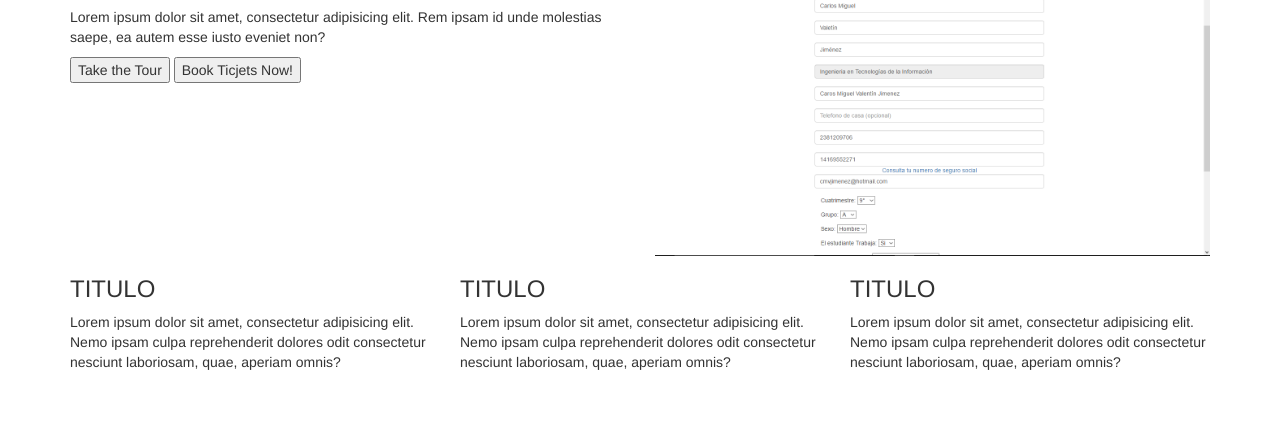
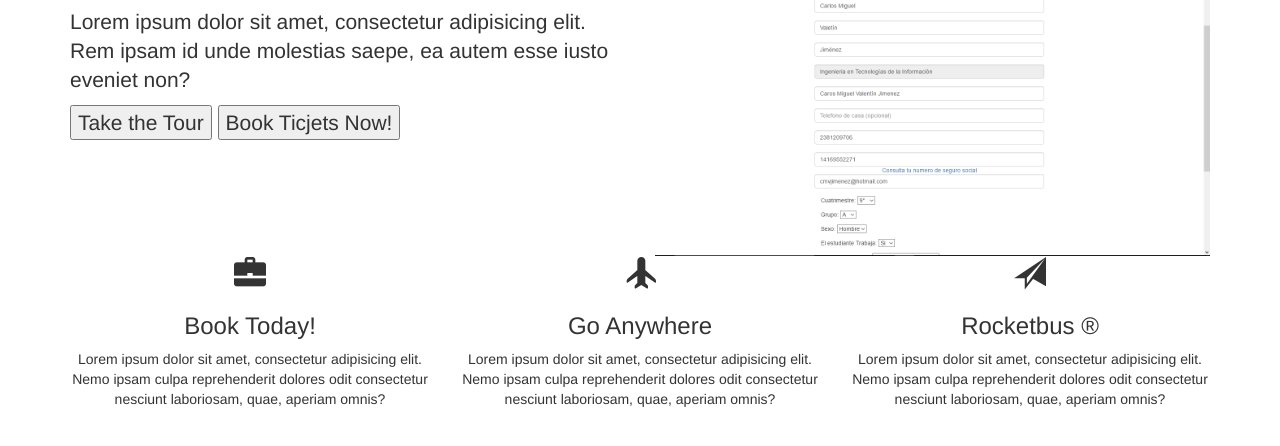
Before and after one commit to CarlosVJ/ProjectOne, a website: page index.html in a window 1280 px wide. Shown: the part 126-572 px from the top of the page. Drawn offline with Linux system fonts and the light colour scheme.

Commit message:
19/05/17

```diff
--- a/index.html
+++ b/index.html
@@ -5,39 +5,43 @@
 
   <title>BOOTSTRAP</title>
   <link rel="stylesheet" href="bower_components/bootstrap/dist/css/bootstrap.css">
+  <link rel="stylesheet" href="bower_components/bootstrap/dist/css/style.css">
 </head>
 <body>
 
   <div class="container">
     <div class="row">
-      <div class="col-md-12">
+      <div class="col-sm-12">
         <h1>Lorem ipsum dolor sit amet, consectetur adipisicing elit. Quasi, soluta.</h1>
       </div>
     </div>
   <div class="row">
-    <div class="col-md-6">
+    <div class="col-sm-6 lead ">
 
       <h2>Book Today</h2>
       <p>Lorem ipsum dolor sit amet, consectetur adipisicing elit. Rem ipsam id unde molestias saepe, ea autem esse iusto eveniet non?</p>
       <button type=button>Take the Tour</button>
       <button type=button> Book Ticjets Now!</button>
     </div>
-    <div class="col-md-6">
-      <img src="img/img1.png" alt="jgjy" class="img-responsive">
+    <div class="col-sm-6">
+      <img src="img/img1.png" alt="jgjy" class="img-responsive visible-md visible-lg">
     </div>
   </div>
-  <div class="row">
-    <div class="col-md-4">
-      <h3> TITULO</h3>
+  <div class="row text-center features">
+    <div class="col-sm-4 col-xs-10 col-xs-offset-1 col-sm-offset-0">
+      <i class="glyphicon glyphicon-briefcase"></i>
+      <h3> Book Today!</h3>
       <p>Lorem ipsum dolor sit amet, consectetur adipisicing elit. Nemo ipsam culpa reprehenderit dolores odit consectetur nesciunt laboriosam, quae, aperiam omnis?</p>
       </div>
-      <div class="col-md-4">
-        <h3> TITULO</h3>
+      <div class="col-sm-4 col-xs-6">
+        <i class="glyphicon glyphicon-plane"></i>
+        <h3> Go Anywhere</h3>
         <p>Lorem ipsum dolor sit amet, consectetur adipisicing elit. Nemo ipsam culpa reprehenderit dolores odit consectetur nesciunt laboriosam, quae, aperiam omnis?</p>
         </div>
 
-      <div class="col-md-4">
-        <h3> TITULO</h3>
+      <div class="col-sm-4 col-xs-6">
+        <i class="glyphicon glyphicon-send"></i>
+        <h3> Rocketbus &reg;</h3>
         <p>Lorem ipsum dolor sit amet, consectetur adipisicing elit. Nemo ipsam culpa reprehenderit dolores odit consectetur nesciunt laboriosam, quae, aperiam omnis?</p>
         </div>
       </div>
```
Also changed, not shown: bower_components/bootstrap/dist/css/style.css (added).
